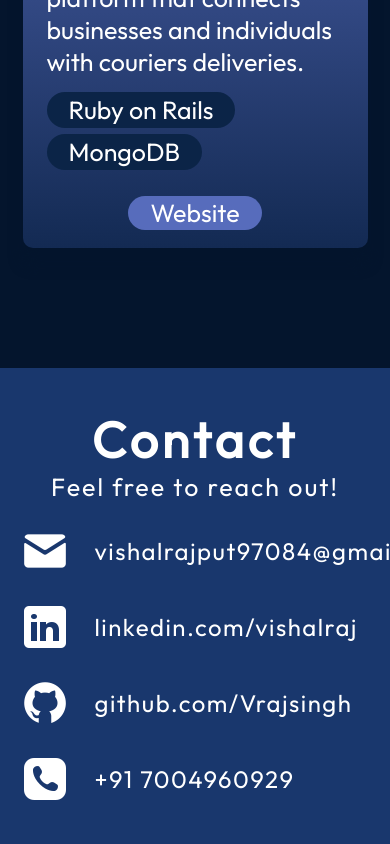
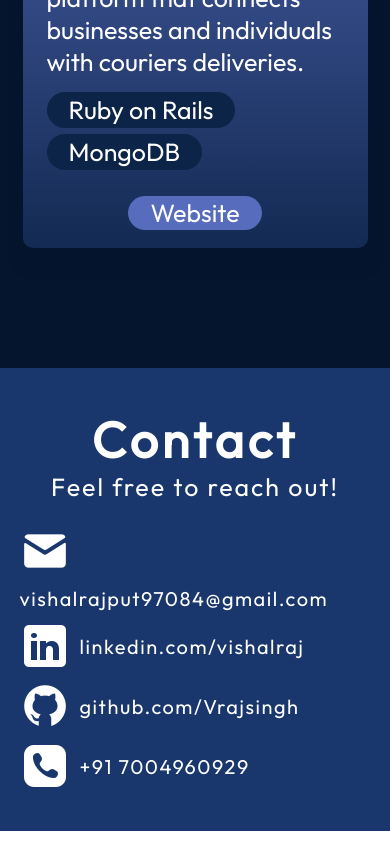
Before and after one commit to Vrajsingh/portfolio, a React (Vite) app: page / in a window 390 px wide. Shown: the part 5425-6269 px from the top of the page. Built offline with nearby package versions, Linux system fonts and the light colour scheme.

Commit message:
Added footer responsive

```diff
--- a/src/components/Contact/Contact.module.css
+++ b/src/components/Contact/Contact.module.css
@@ -61,18 +61,31 @@
   }
 
   .text h2 {
-    font-size: 50px; /* Reduce font size for smaller screens */
+    font-size: 50px;
   }
 
   .text p {
-    font-size: 25px; /* Reduce font size for smaller screens */
+    font-size: 25px;
   }
 
   .links {
-    align-items: left;
+    display: flex;
+    flex-direction: column;
+    align-items: flex-start;
+    gap: 10px;
+    width: 100%;
+  }
+
+  .link {
+    display: flex;
+    flex-wrap: wrap;
+    align-items: center;
+    gap: 10px;
+    width: 100%;
   }
 
   .link a {
-    font-size: 24px; /* Reduce font size for smaller screens */
+    font-size: 20px;
+    word-wrap: break-word;
   }
 }
```
